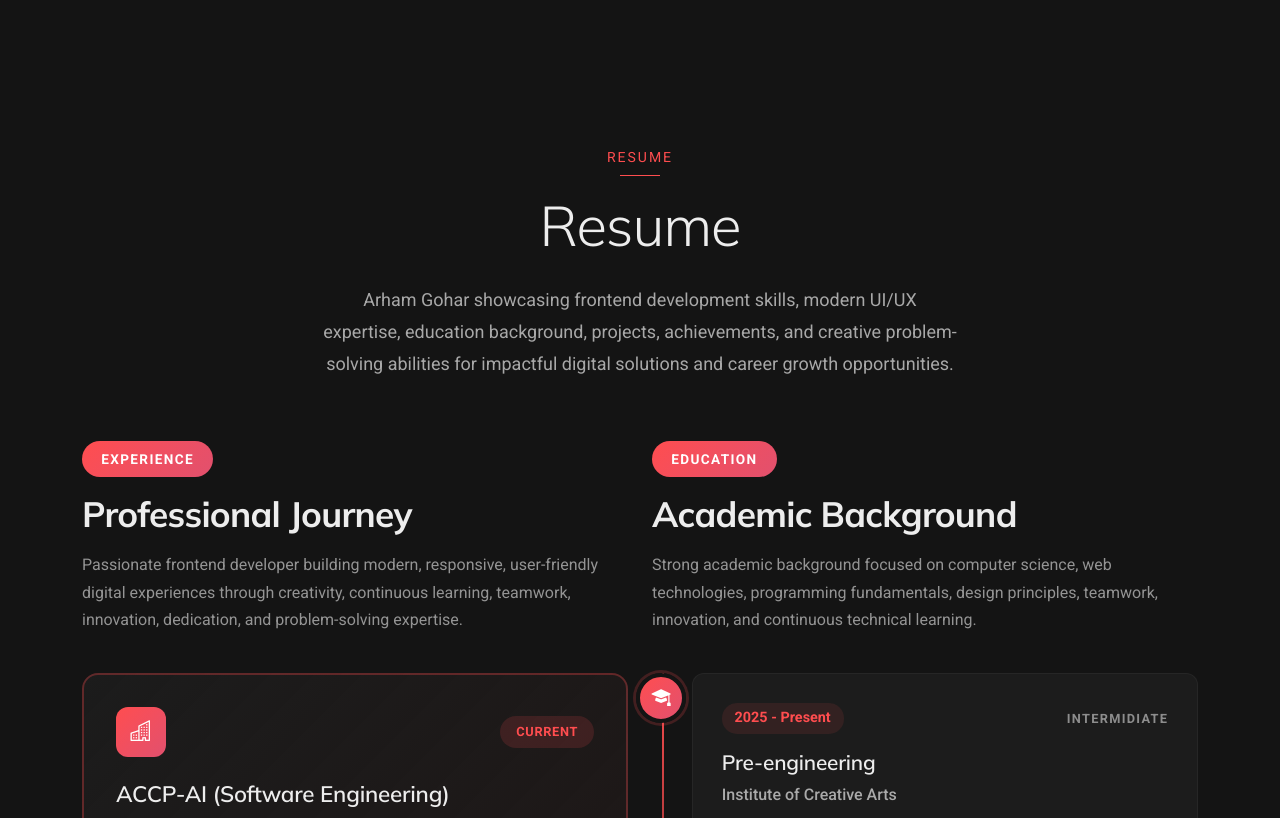
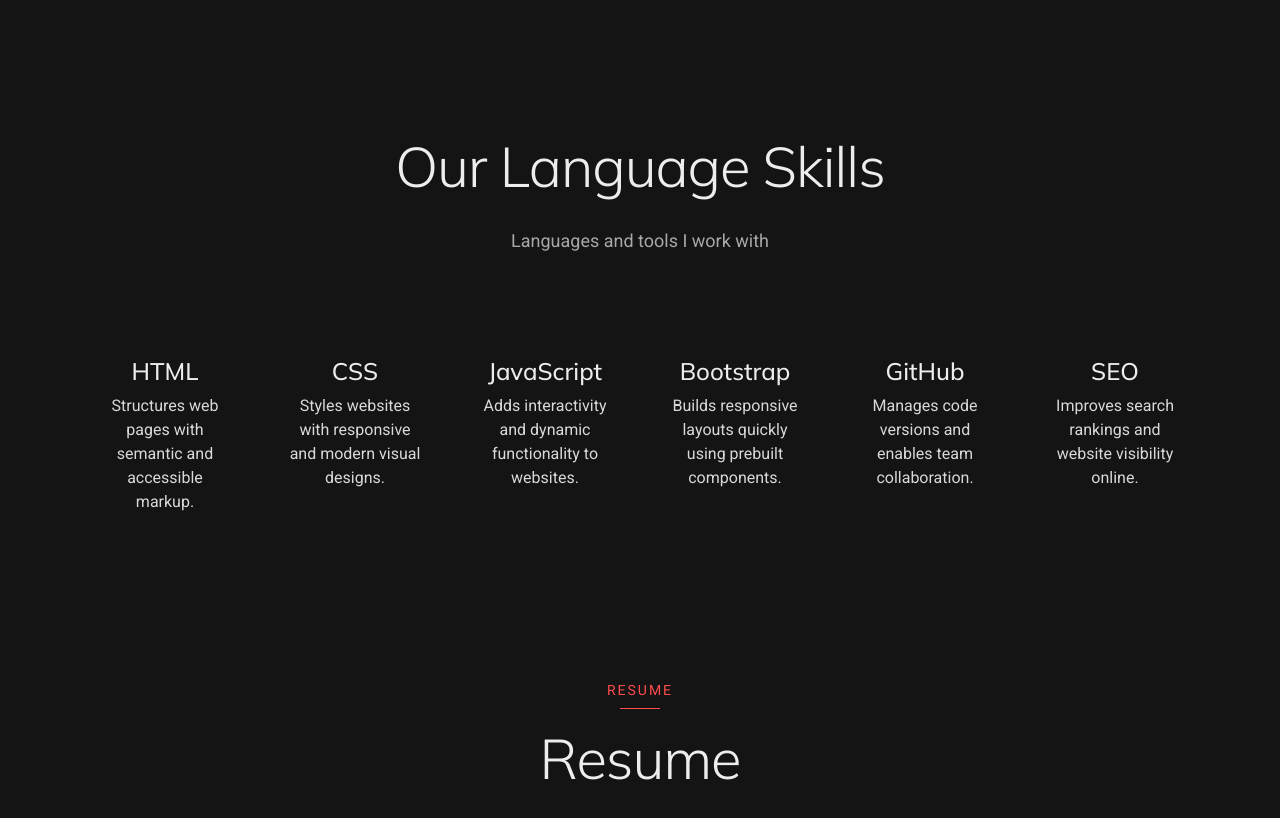
Before and after one commit to shinobi271786-lgtm/portfolio, a plain HTML site: page index.html in a window 1280 px wide. Shown: the part 2090-2908 px from the top of the page. Drawn offline with Linux system fonts and the light colour scheme.

Commit message:
Update index.html

```diff
--- a/index.html
+++ b/index.html
@@ -248,6 +248,61 @@
 
     </section><!-- /About Section -->
 
+    <!-- Skills Section -->
+<section id="skills" class="py-5">
+    <div class="container">
+        <div class="section-title text-center mb-4">
+            <h2>Our Language Skills</h2>
+            <p>Languages and tools I work with</p>
+        </div>
+
+        <div class="row text-center">
+
+            <div class="col-md-2 col-6 mb-4">
+                <div class="skill-box p-3">
+                    <h4>HTML</h4>
+                    <p>Structures web pages with semantic and accessible markup.</p>
+                </div>
+            </div>
+
+            <div class="col-md-2 col-6 mb-4">
+                <div class="skill-box p-3">
+                    <h4>CSS</h4>
+                    <p>Styles websites with responsive and modern visual designs.</p>
+                </div>
+            </div>
+
+            <div class="col-md-2 col-6 mb-4">
+                <div class="skill-box p-3">
+                    <h4>JavaScript</h4>
+                    <p>Adds interactivity and dynamic functionality to websites.</p>
+                </div>
+            </div>
+
+            <div class="col-md-2 col-6 mb-4">
+                <div class="skill-box p-3">
+                    <h4>Bootstrap</h4>
+                    <p>Builds responsive layouts quickly using prebuilt components.</p>
+                </div>
+            </div>
+
+            <div class="col-md-2 col-6 mb-4">
+                <div class="skill-box p-3">
+                    <h4>GitHub</h4>
+                    <p>Manages code versions and enables team collaboration.</p>
+                </div>
+            </div>
+
+            <div class="col-md-2 col-6 mb-4">
+                <div class="skill-box p-3">
+                    <h4>SEO</h4>
+                    <p>Improves search rankings and website visibility online.</p>
+                </div>
+            </div>
+
+        </div>
+    </div>
+</section>
     <!-- Resume Section -->
     <section id="resume" class="resume section">
 
```
